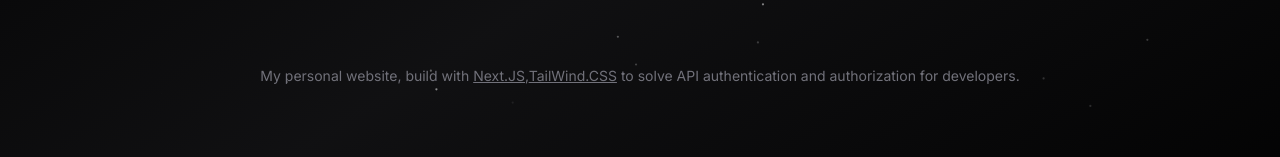
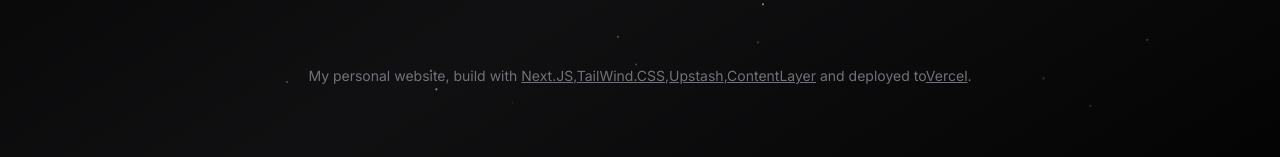
Before and after one commit to thiagonunes85/nextjs-portfolio-pageview-counter, a Next.js app: page / in a window 1280 px wide. Shown: the part 463-620 px from the top of the page. Built offline with nearby package versions, Linux system fonts and the light colour scheme; no server answers; what tailwindcss-debug-screens would draw is missing.

Commit message:
Update page.tsx

```diff
--- a/app/page.tsx
+++ b/app/page.tsx
@@ -50,7 +50,28 @@ export default function Home() {
             className="underline duration-500 hover:text-zinc-300"
           >
             TailWind.CSS
-          </Link> to solve API authentication and authorization for developers.
+          </Link>,
+          <Link
+            target="_blank"
+            href="https://upstash.com?ref=chronark.com"
+            className="underline duration-500 hover:text-zinc-300"
+          >
+            Upstash
+          </Link>,
+          <Link
+            target="_blank"
+            href="https://www.contentlayer.dev/"
+            className="underline duration-500 hover:text-zinc-300"
+          >
+            ContentLayer
+          </Link> and deployed to
+          <Link
+            target="_blank"
+            href="https://vercel.com/"
+            className="underline duration-500 hover:text-zinc-300"
+          >
+            Vercel
+          </Link>.
         </h2>
 
       </div>
```
